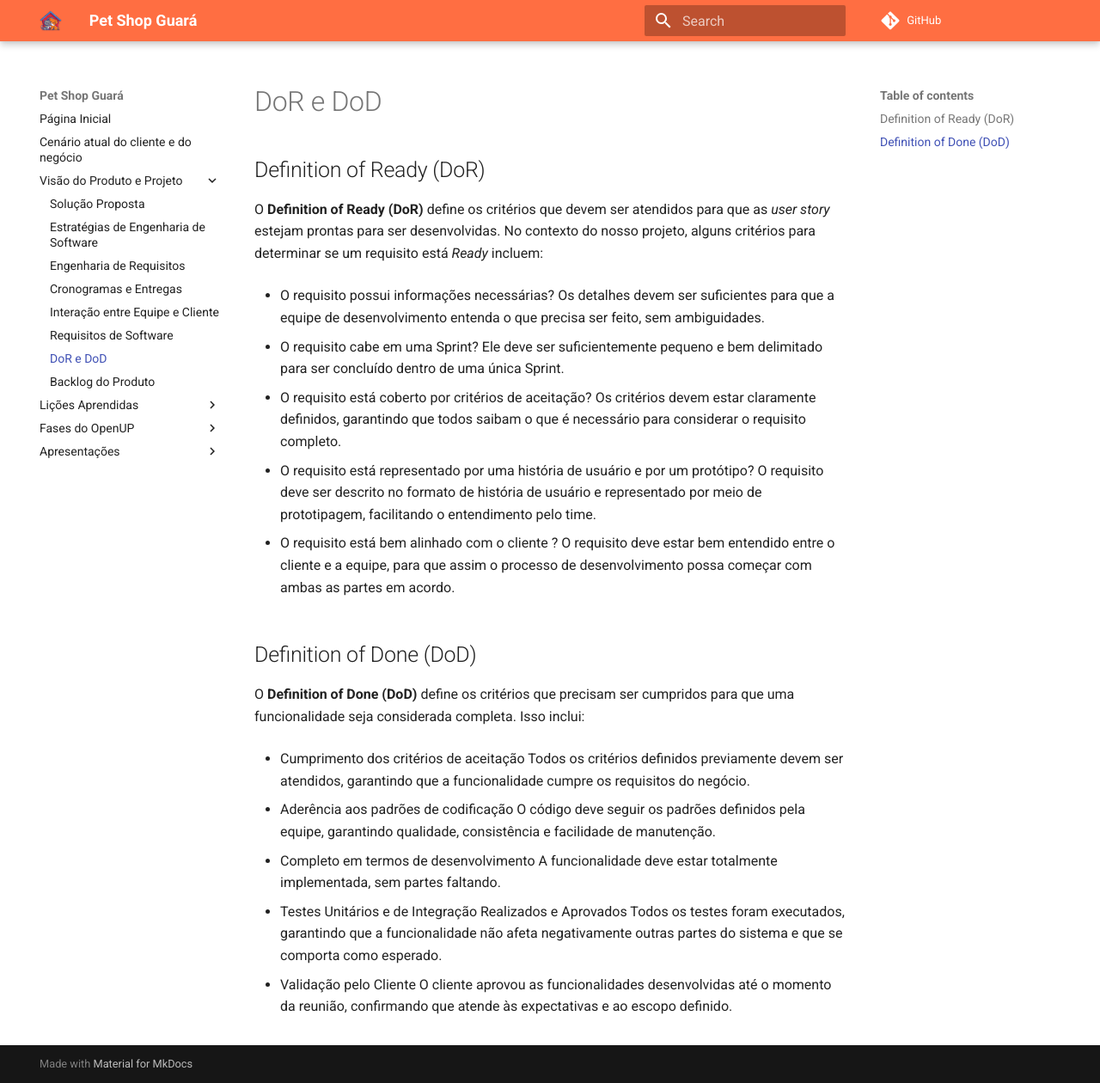
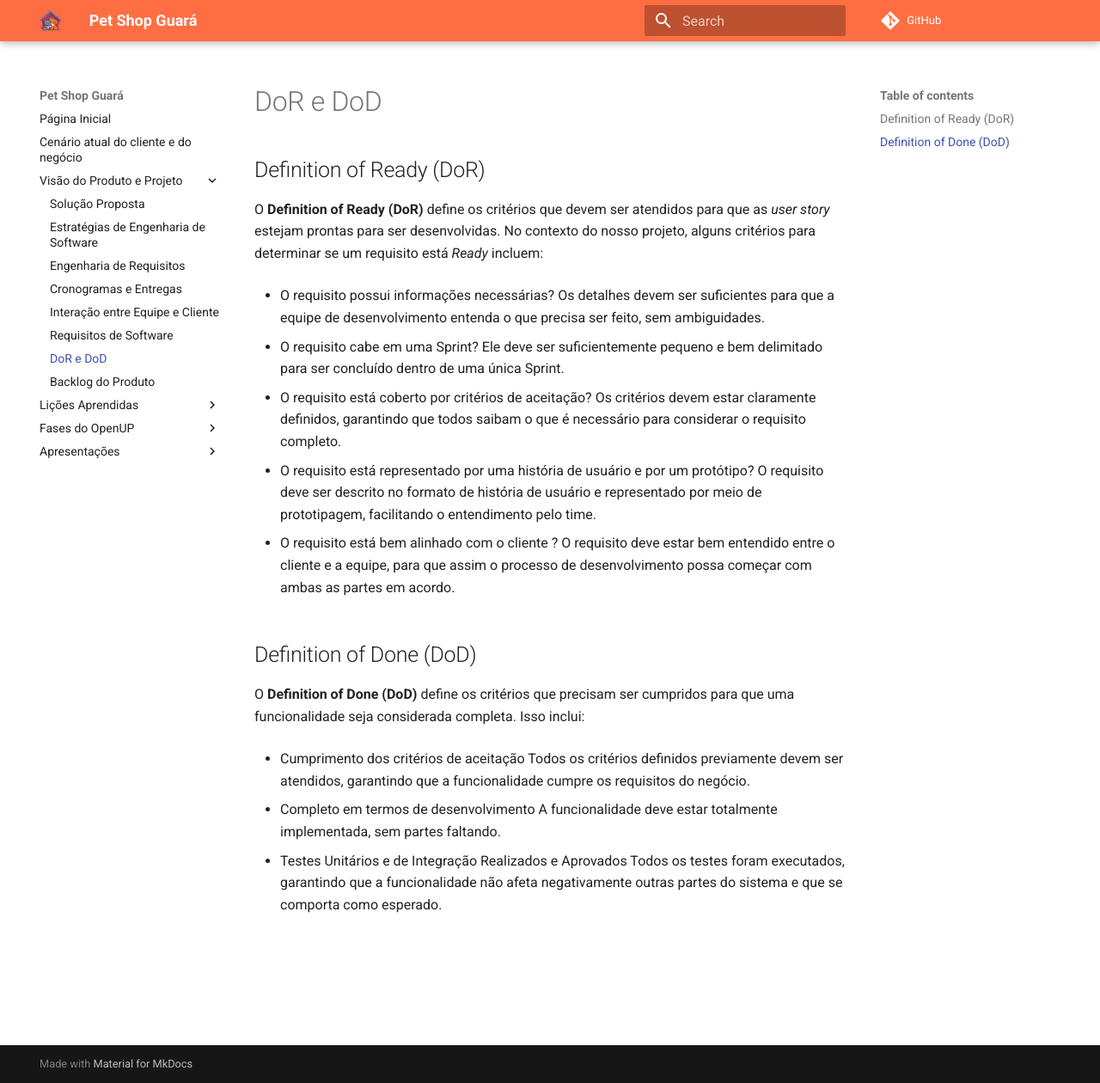
Before and after one commit to mdsreq-fga-unb/2024.2-T03-PetShopGuara, an MkDocs documentation site: the page built from docs/VisãoProduto/DoRDoD.md, in a window 1280 px wide and 1260 px high. Shown: the whole window at 86% size. Built offline with MkDocs 1.6.1 and Material for MkDocs 9.7.7, drawn with Linux system fonts in a browser that asks for light colours; comment, search, counter and statistics services are not loaded.

Commit message:
Alterando o DOD Refs: #23

```diff
--- a/docs/VisãoProduto/DoRDoD.md
+++ b/docs/VisãoProduto/DoRDoD.md
@@ -25,14 +25,8 @@ O **Definition of Done (DoD)** define os critérios que precisam ser cumpridos p
 - Cumprimento dos critérios de aceitação
 Todos os critérios definidos previamente devem ser atendidos, garantindo que a funcionalidade cumpre os requisitos do negócio.
 
-- Aderência aos padrões de codificação
-O código deve seguir os padrões definidos pela equipe, garantindo qualidade, consistência e facilidade de manutenção.
-
 - Completo em termos de desenvolvimento
 A funcionalidade deve estar totalmente implementada, sem partes faltando.
 
 - Testes Unitários e de Integração Realizados e Aprovados
 Todos os testes foram executados, garantindo que a funcionalidade não afeta negativamente outras partes do sistema e que se comporta como esperado.
-
-- Validação pelo Cliente
-O cliente aprovou as funcionalidades desenvolvidas até o momento da reunião, confirmando que atende às expectativas e ao escopo definido.
```
